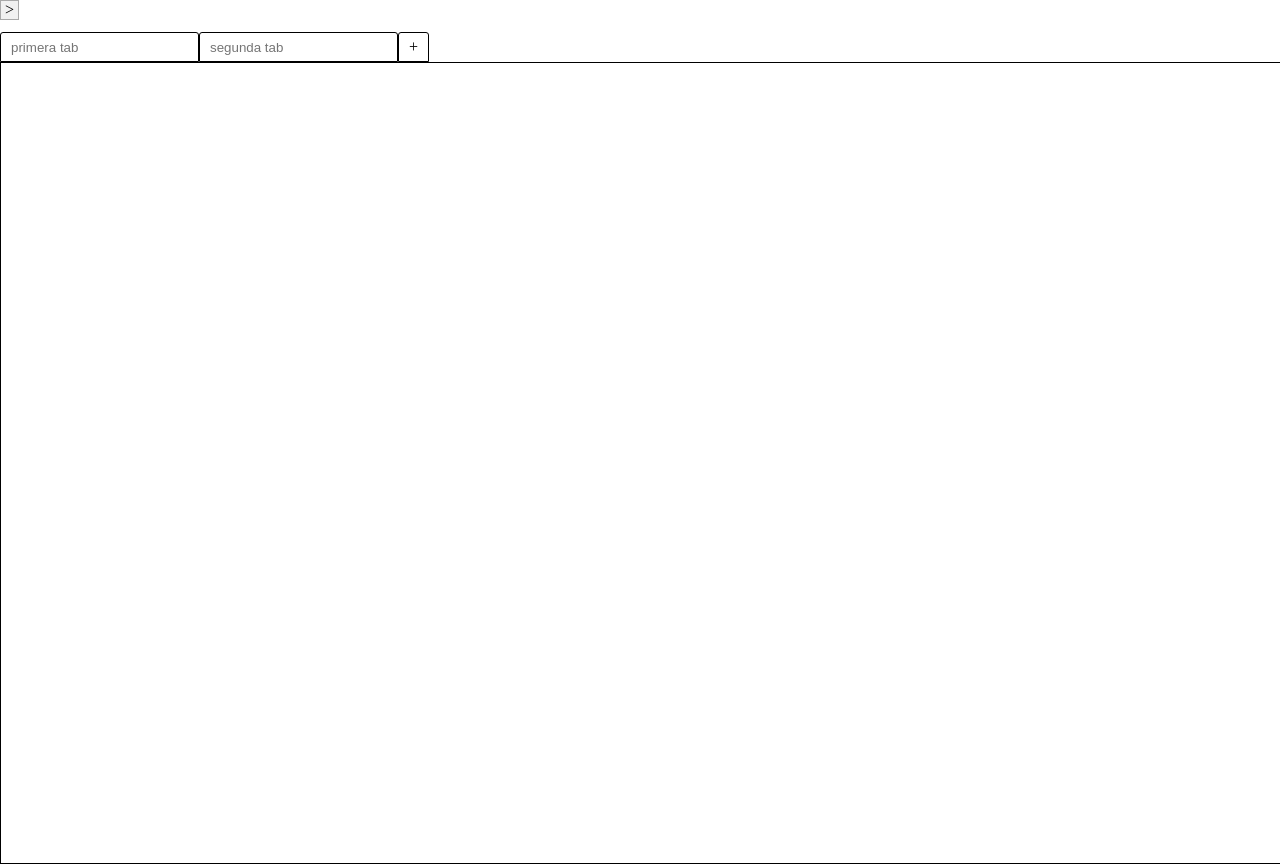
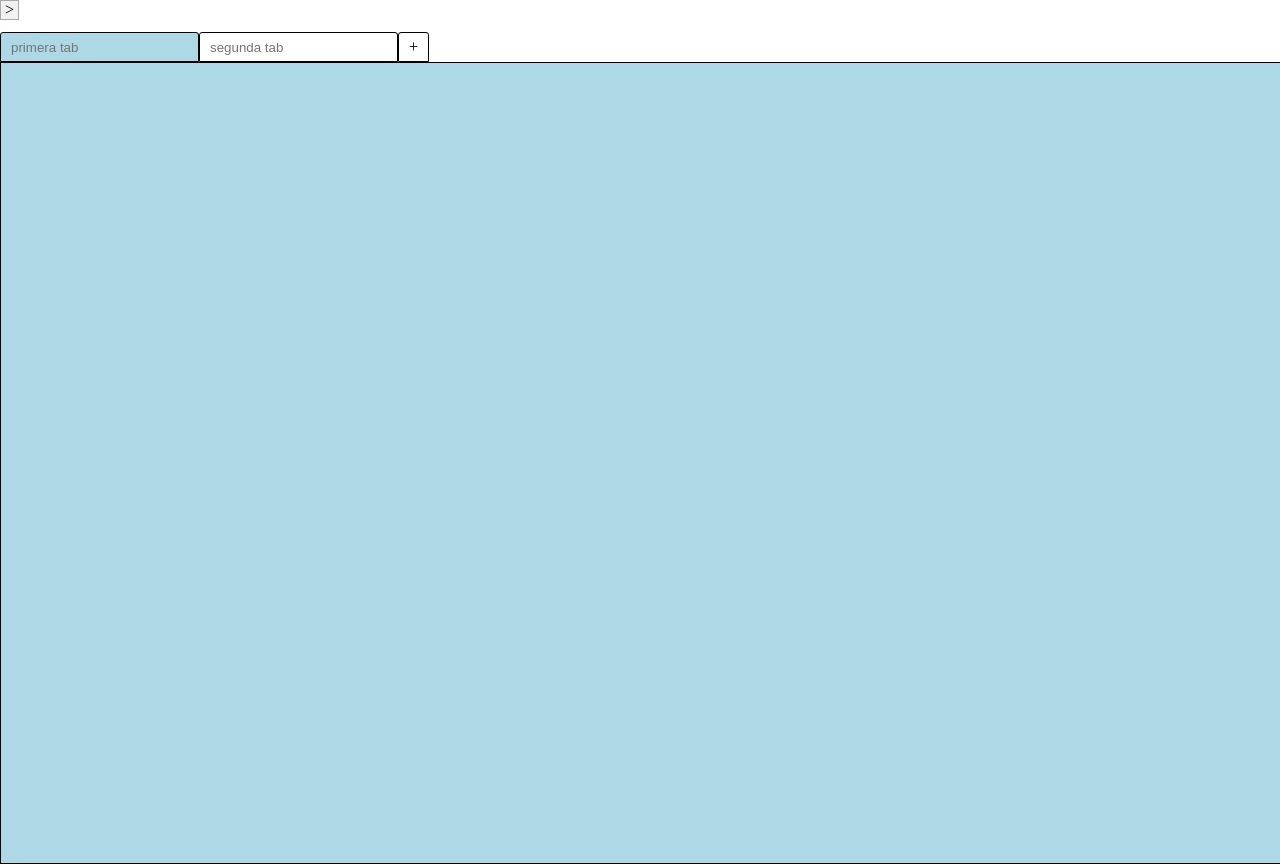
Before and after one commit to kevinu27/OneNote-React-ToDo, a React (Vite) app: page / in a window 1280 px wide. Built offline with nearby package versions, Linux system fonts and the light colour scheme.

Commit message:
color de tabs y de canvas

```diff
--- a/src/canvasComponents/Canvas.jsx
+++ b/src/canvasComponents/Canvas.jsx
@@ -8,6 +8,7 @@ function Canvas() {
     const textBoxesRef = useRef([]); // Stores all textboxes data
     const [textBoxes, setTextBoxes] = useState([]);
     const selectedTabIndex = useSelector((state) => state.tabs.selectedTabIndex)
+    const selectedTabColor = useSelector((state) => state.tabs.selectedTabColor)
     const tabs = useSelector((state) => state.tabs.tabs)
     // Handle canvas click to create a textarea
     const handleCanvasClick = (e) => {
@@ -82,7 +83,7 @@ function Canvas() {
           ref={canvasRef}
           width={innerWidth}
           height={innerHeight}
-          style={{ border: '1px solid black' }}
+          style={{ border: '1px solid black', backgroundColor: selectedTabColor}}
           onClick={handleCanvasClick}
         />
 
--- a/src/canvasComponents/Tabs.jsx
+++ b/src/canvasComponents/Tabs.jsx
@@ -16,8 +16,12 @@ function Tabs() {
 
 
 
-  function setActiveTab(tab) {
-    dispatch(tabsActions.setActiveTab(tab))
+
+  function setActiveTab(tabIndex, tabColor) {
+    dispatch(tabsActions.setActiveTab({
+      tabIndex:tabIndex,
+      tabColor: tabColor
+    }))
   };
 
   function addTab(tab) {
@@ -34,9 +38,20 @@ function Tabs() {
       return tab; // Return the existing tab for all others
     });
     dispatch(tabsActions.updateTabName(updatedTabs))
+  };
 
+  function getRandomLightColor() {
+    // Generate random values for red, green, and blue channels, but keep them in a higher range (180-255) for a light color
+    const r = Math.floor(Math.random() * 76) + 180; // 180 to 255
+    const g = Math.floor(Math.random() * 76) + 180; // 180 to 255
+    const b = Math.floor(Math.random() * 76) + 180; // 180 to 255
 
-  };
+    // Convert to a hex string and pad with zeroes if necessary
+    const toHex = (value) => value.toString(16).padStart(2, '0');
+    console.log('-------', `#${toHex(r)}${toHex(g)}${toHex(b)}`)
+
+    return `#${toHex(r)}${toHex(g)}${toHex(b)}`;
+}
 
 
   return (
@@ -48,11 +63,12 @@ function Tabs() {
           <input
             key={tab.tabId}
             type="text"
-            onClick={() => setActiveTab(tab.tabId)}
+            onClick={() => setActiveTab(tab.tabId, tab.tabColor)}
             className={`base-class ${selectedTabIndex === tab.tabId ? 'active-tab' : ''} another-class`}
             placeholder={tab.tabName}
             value={tabsLocal.tabName}
             onChange={(e) => handleInputChange(e, tab.tabId)}
+            style={{ backgroundColor: tab.tabColor }}
           />
         ))
       }
@@ -60,8 +76,9 @@ function Tabs() {
 
       {
         tabId: tabs.length,
-        tabName: `new tab ${tabs.length + 1}`
-    }
+        tabName: `new tab ${tabs.length + 1}`,
+        tabColor: getRandomLightColor()
+      }
 
 
       )} >+ </p>
--- a/src/store/index.js
+++ b/src/store/index.js
@@ -48,14 +48,17 @@ const initialTabsState = {
     tabs: [
             {
                 tabId: 0,
-                tabName: "primera tab"
+                tabName: "primera tab",
+                tabColor: 'lightblue'
             },
             {
                 tabId: 1,
-                tabName: "segunda tab"
+                tabName: "segunda tab",
+                tabColor: 'lightred'
             }
     ],
-    selectedTabIndex: null
+    selectedTabIndex: null,
+    selectedTabColor: 'lightblue'
 }
 
 const tabsSlice = createSlice({
@@ -64,7 +67,9 @@ const tabsSlice = createSlice({
     reducers: {
         setActiveTab(state, action){
             //añadr aqui la tab
-            state.selectedTabIndex = action.payload
+            console.log('setActiveTabAction------', action.payload)
+            state.selectedTabIndex = action.payload.tabIndex
+            state.selectedTabColor = action.payload.tabColor
         },
         addTab(state, action){
             // console.log('en el reducer en el index del store')
```
